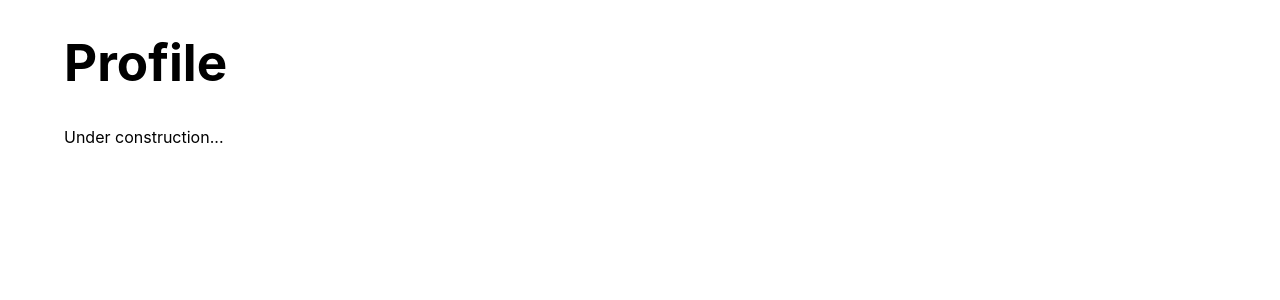
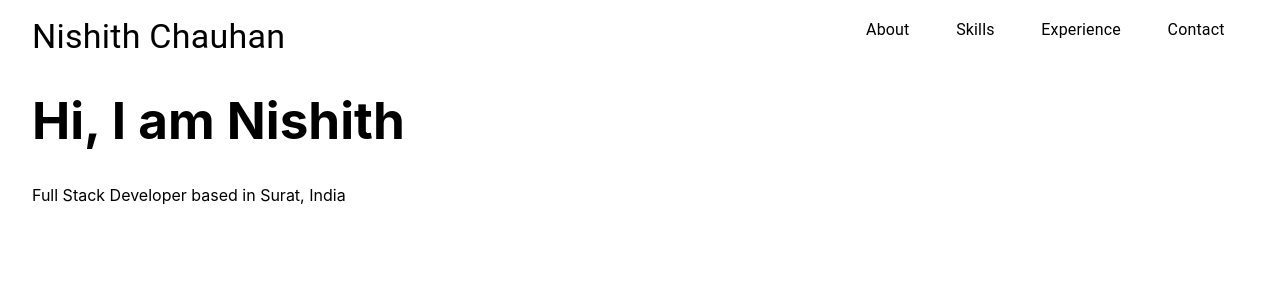
Before and after one commit to chauhannishith/chauhannishith.github.io, a React (Vite) app: page /profile in a window 1280 px wide. Shown: the top 300 px of the page. Built offline with nearby package versions, Linux system fonts and the light colour scheme.

Commit message:
add content based on theme and wrapper

```diff
--- a/src/containers/Profile.tsx
+++ b/src/containers/Profile.tsx
@@ -1,10 +1,10 @@
-import {  Container } from '@mui/material'
+import { PageWrapper } from '../components/PageWrapper'
 
 export const Profile = () => {
     return (
-        <Container>
-        <h1>Profile</h1>
-        <p>Under construction...</p>
-        </Container>
+        <PageWrapper>
+        <h1>Hi, I am Nishith</h1>
+        <p>Full Stack Developer based in Surat, India</p>
+        </PageWrapper>
     )
 }
--- a/src/utils.tsx
+++ b/src/utils.tsx
@@ -8,5 +8,17 @@
           // The props to change the default for.
         },
       },
+      MuiLink: {
+        variants: [
+            {
+                props: { variant: 'subtitle1' },
+                style: {
+                fontSize: '1rem',
+                color: 'black',
+                textDecoration: 'none',
+                },
+            },
+        ]
+      },
     }
 })
```
